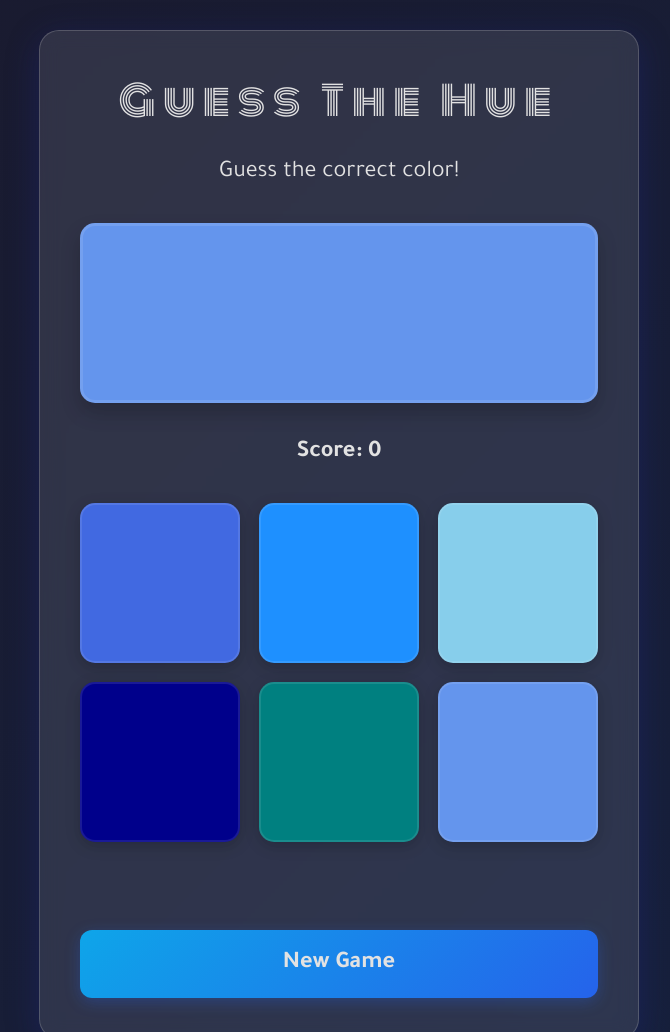
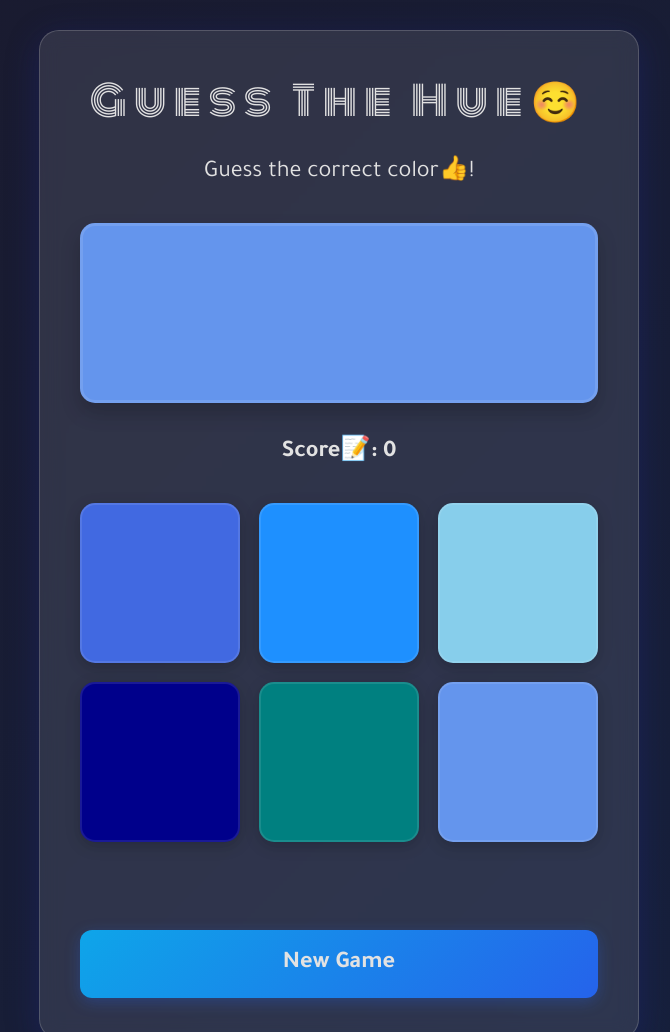
Before and after one commit to Wsalaudeen/stage-one, a website built with Vite: page index.html in a window 1280 px wide. Shown: the top 1032 px of the page, without its empty margins (301-971 px from the left). Built offline with nearby package versions, Linux system fonts and the light colour scheme.

Commit message:
added emojis

```diff
--- a/index.html
+++ b/index.html
@@ -8,13 +8,13 @@
   </head>
   <body>
     <main class="container">
-      <h1>Guess The Hue</h1>
+      <h1>Guess The Hue☺️</h1>
       <section data-testid="gameInstructions" class="game-instructions">
-        Guess the correct color!
+        Guess the correct color👍!
       </section>
       <section data-testid="colorBox" class="color-box"></section>
       <section data-testid="score" class="score">
-        Score: <span id="scoreValue">0</span>
+        Score📝: <span id="scoreValue">0</span>
       </section>
       <section class="color-options">
         <article data-testid="colorOption" class="color-option"></article>
```
